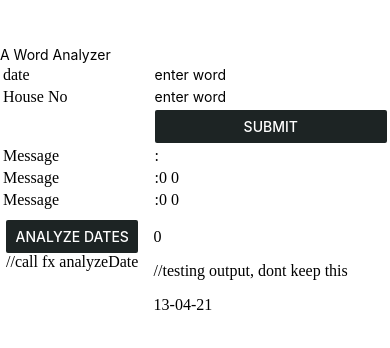
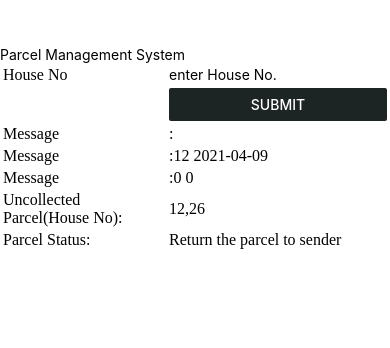
Before and after one commit to syahmina1819254/ParcelManagement, a React Native app: screen / in a window 390 px wide. Shown: the top 348 px of the page. Built offline with nearby package versions, Linux system fonts and the light colour scheme.

Commit message:
update by Assmida

```diff
--- a/App.js
+++ b/App.js
@@ -1,4 +1,4 @@
-import React, { useState, useEffect, Component } from 'react'
+import React, { Component } from 'react'
 import { StyleSheet, Text,TextInput,SafeAreaView,View,Button} from 'react-native';
 import Moment from 'moment';
 
@@ -7,16 +7,15 @@ class Inputs extends Component {
 constructor(){
    super();
    this.state = {
-      //first element is house no second element is date
-    date2: Moment().format('DD-MM-YY'),
-    word:[
-      [  ['24','09-08-18'],['25','09-09-18'],['26','09-08-18'],['27','09-10-18'],['28','09-08-18']
+    //first element is house no second element is date
+    MainStorage:[
+      [  ['24','2021-04-11'],['12','2021-04-09'],['26','2021-04-08'],['27','2021-04-07'],['28','2021-04-06']
       ],
-      [  ['29','09-08-18'],['30','09-08-18'],['40','12-08-18'],['50','10-08-18'],['60','09-08-18']
+      [  ['29','2021-04-05'],['30','2021-04-04'],['12','2021-04-03'],['50','2021-04-02'],['60','2021-04-01']
       ],
       [  ['0','0'],['0','0'],['0','0'],['0','0'],['0','0']
       ],
-      [  ['0','0'],['0','0'],['0','0'],['0','0'],['0','0']
+      [  ['0','0'],['0','0'],['0','0'],['0','0'],['12','12']
       ],
       [  ['0','0'],['0','0'],['0','0'],['0','0'],['0','0']
       ],
@@ -66,49 +65,28 @@ constructor(){
       ],
    [  ['0','0'],['0','0'],['0','0'],['0','0'],['0','0']
      ],
+     [  ['0','0'],['0','0'],['0','0'],['0','0'],['0','0']
    ],
-      date:'',
+   [  ['0','0'],['0','0'],['0','0'],['0','0'],['0','0']
+],
+   ],
+      UncollectedParcelArray:[],
+      date:Moment().format('YYYY-MM-DD'),
       houseNo:'',
-      message:'',
-      arr: [ //incomplete array initialization
-        [  [0],[0],[0],[0],[0]
-        ],
-        [  [0],[0],[0],[0],[0]
-        ],
-        [  [0],[0],[0],[0],[0]
-        ],
-        [  [0],[0],[0],[0],[0]
-        ],
-        [  [0],[0],[0],[0],[0]
-        ],
-        [  [0],[0],[0],[0],[0]
-        ],
-        [  [0],[0],[0],[0],[0]
-        ]]
-
-
-   }}
-
-
-   analyzeDate(word,date,houseno, arr, date2) { //fx compare duration current & parcel date. then puts duration inside a 2d array
-
-    this.state.arr[0][0] = 1; //bayangkan kat sini ada fx yg boleh add values to arr.
-    this.setState({ arr: [0][0] })
-
-
+      message:''
    }
-
+   }
    analyze(date,houseno) {
      var flag='false';
-      var data='false';
+     var data='false';
 
-      //check if the data exist
-     for (let i = 0; i < this.state.word.length; i++){
+     //check if the data exist
+     for (let i = 0; i < this.state.MainStorage.length; i++){
 
-      for (let j = 0; j < this.state.word[i].length; j++)
+      for (let j = 0; j < this.state.MainStorage[i].length; j++)
       {
-         for (let z = 0; z <this.state.word[i][j].length; z++){
-            if(this.state.word[i][j][0]==houseno && this.state.word[i][j][1]==date)
+         for (let z = 0; z <this.state.MainStorage[i][j].length; z++){
+            if(this.state.MainStorage[i][j][0]==houseno && this.state.MainStorage[i][j][1]==date)
             {
                var data='true';
             }
@@ -117,18 +95,18 @@ constructor(){
       }
      }
       //store data in the array
-     for (let i = 0; i < this.state.word.length; i++) {
-      for (let j = 0; j < this.state.word[i].length; j++)
+     for (let i = 0; i < this.state.MainStorage.length; i++) {
+      for (let j = 0; j < this.state.MainStorage[i].length; j++)
       {
-         for (let z = 0; z <this.state.word[i][j].length; z++) {
+         for (let z = 0; z <this.state.MainStorage[i][j].length; z++) {
 
             if(flag=='false' && data=='false')
             {
-               if(this.state.word[i][j][0]=='0' && this.state.word[i][j][1]=='0')
+               if(this.state.MainStorage[i][j][0]=='0' && this.state.MainStorage[i][j][1]=='0')
                   {
 
-                     this.state.word[i][j][0]=houseno;
-                     this.state.word[i][j][1]=date;
+                     this.state.MainStorage[i][j][0]=houseno;
+                     this.state.MainStorage[i][j][1]=date;
                      flag='true'
                      data='true';
                   }
@@ -145,29 +123,53 @@ constructor(){
       }
       }
 
-      this.setState({ date: '' });
+
       this.setState({ houseno: '' })
+      };
+
+
+      Analyze2(){
+         var b = 0;
+         var current = Moment().startOf('day');
+         var duration=Moment.duration(current.diff(b)).asDays();
+         var status = "";
+
+         for (let i = 0; i < this.state.MainStorage.length; i++){
+            for (let j = 0; j < this.state.MainStorage[i].length; j++)
+            {
+               for (let z = 0; z <this.state.MainStorage[i][j].length; z++){
+                  b = this.state.MainStorage[i][j][1];
+                  duration=Moment.duration(current.diff(b)).asDays();
+
+                  if(duration>2)
+                  {
+                    this.state.UncollectedParcelArray.push(this.state.MainStorage[i][j][0]);
+                    this.state.MainStorage[i][j][0]='0';
+                    this.state.MainStorage[i][j][1]='0';
+                    this.state.status = "Return the parcel to sender";
+                  }
+                  else{
+                     this.state.status = "Keep the parcel in storage";
+                  }
+               }
+
+            }
 
 
 
+         }
+       }
 
-      }
       render() {
-        const { date2 } = this.state;
-
-
          return (
           <View style={styles.container}>
          <View style={styles.container}>
-         <Text style={styles.header}>A Word Analyzer</Text>
+         <Text style={styles.header}>Parcel Management System</Text>
          <table>
-          <tr>
-          <td>date</td>
-            <td><TextInput style={styles.TextInput} onChangeText={(date) => this.setState({date})} placeholder='enter word'/></td>
-          </tr>
+
           <tr>
           <td>House No</td>
-            <td><TextInput style={styles.TextInput} onChangeText={(houseNo) => this.setState({houseNo})} placeholder='enter word'/></td>
+            <td><TextInput style={styles.TextInput} onChangeText={(houseNo) => this.setState({houseNo})} placeholder='enter House No.'/></td>
           </tr>
 
 
@@ -194,31 +196,32 @@ constructor(){
                <td>
                       Message
                </td>
-              <td>   :{this.state.word[2][0][0]} {this.state.word[2][0][1]}
+              <td>   :{this.state.MainStorage[0][1][0]} {this.state.MainStorage[0][1][1]}
               </td>
           </tr>
           <tr>
                <td>
                       Message
                </td>
-              <td>   :{this.state.word[2][1][0]} {this.state.word[2][1][1]}
+              <td>   :{this.state.MainStorage[2][1][0]} {this.state.MainStorage[2][1][1]}
               </td>
           </tr>
 
-          <td><td><View style={styles.button}>
-                  <Button color="#1d2424"
-               title="Analyze dates"
-               onPress={() => this.analyzeDate(this.state.arr) }/> //call fx analyzeDate
-                   </View></td></td>
+          <tr>
+               <td>
+                      Uncollected Parcel(House No):
+               </td>
+              <td>  {this.Analyze2()} {this.state.UncollectedParcelArray[0]},{this.state.UncollectedParcelArray[2]}
+              </td>
+          </tr>
 
-            <p>{this.state.arr[0][0]}</p> //testing output, dont keep this
-
-
-
-          <div class="date2">
-        <p> {this.state.date2}</p>
-      </div>
-
+          <tr>
+               <td>
+                     Parcel Status:
+               </td>
+              <td>  {this.Analyze2()} {this.state.status}
+              </td>
+          </tr>
 
 
 
```
